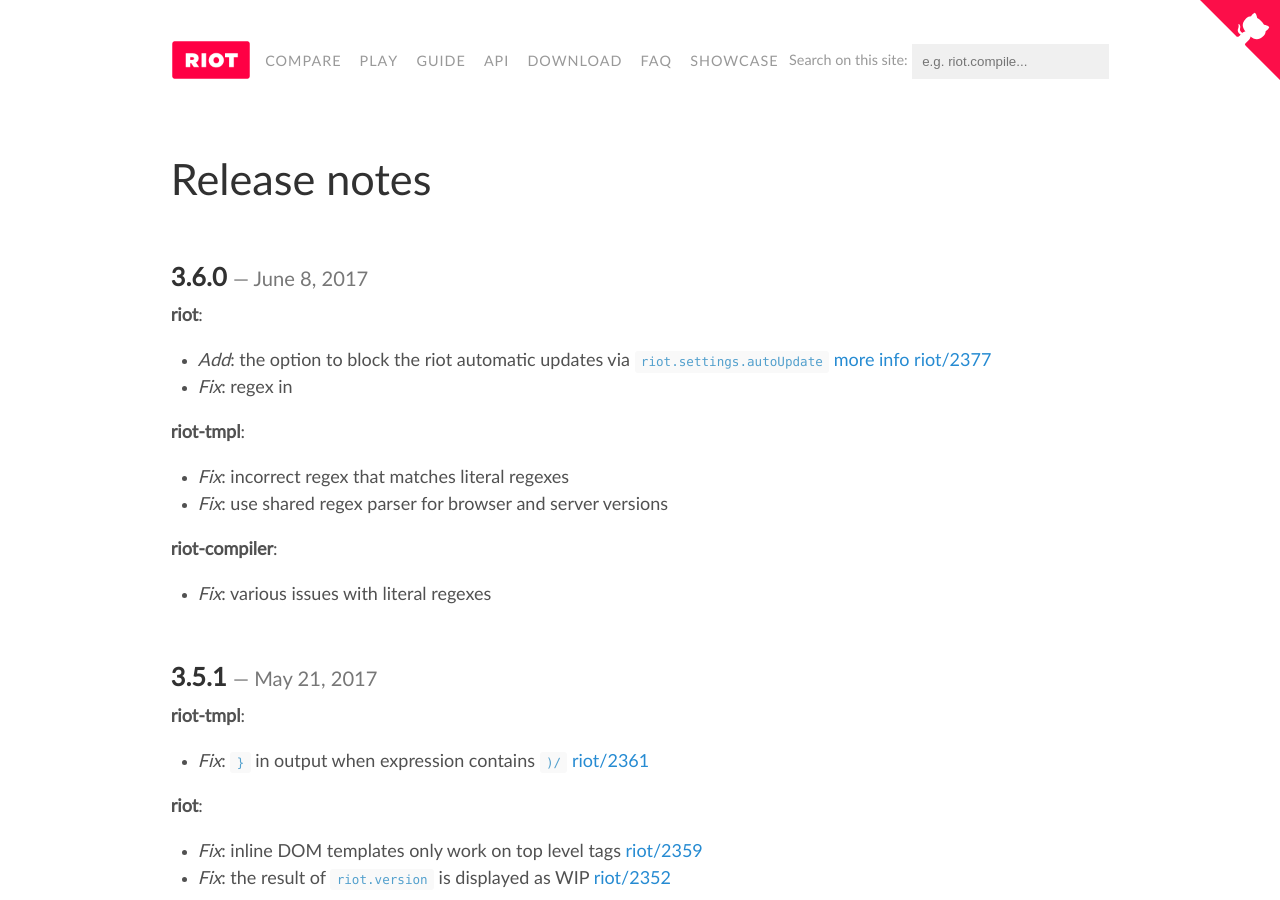
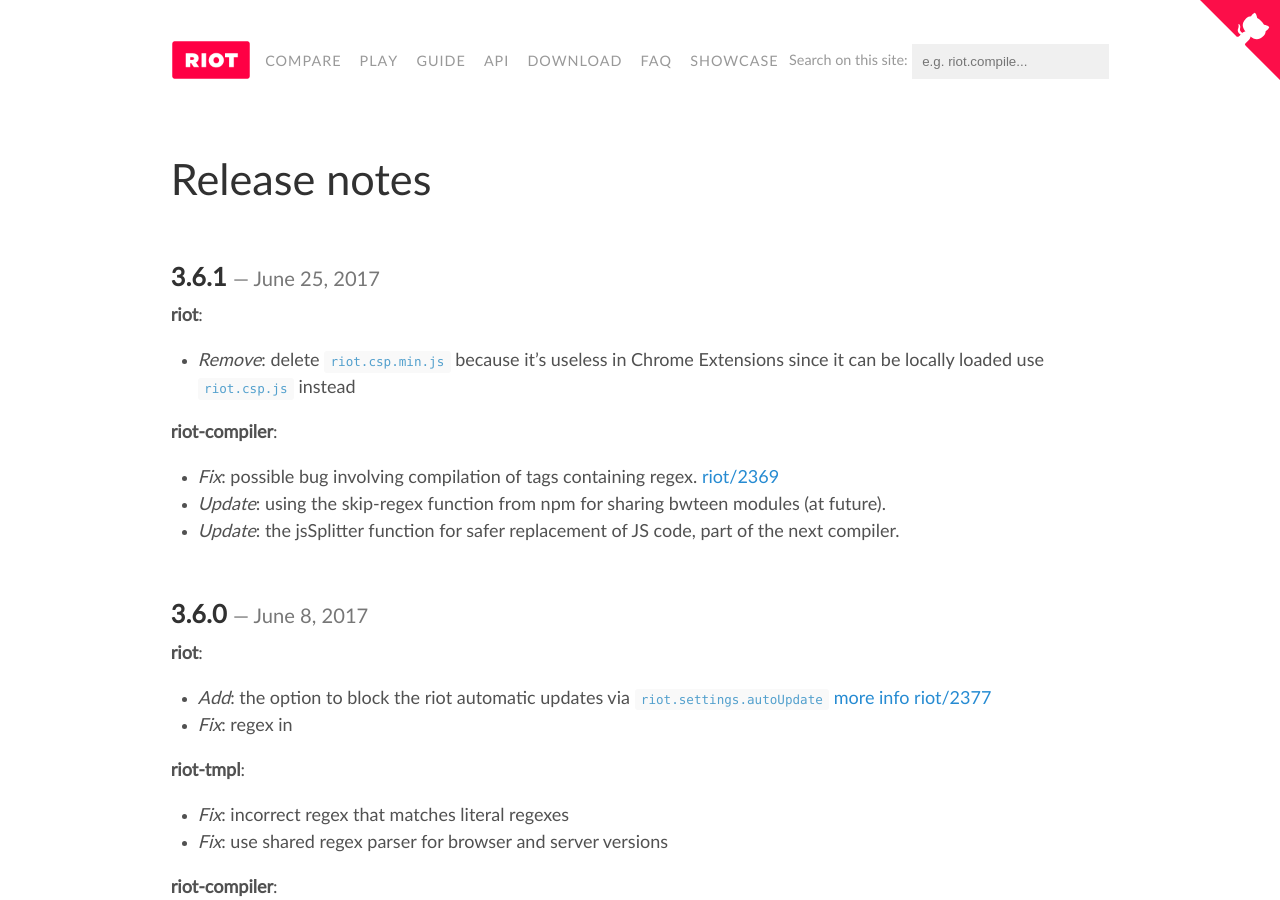
Before and after one commit to riot/riot.github.io, a Jekyll site: the page built from release-notes.md, in a window 1280 px wide and 900 px high. Built offline with Jekyll 4.4.1, drawn with Linux system fonts in a browser that asks for light colours; nearby versions of some CDN libraries; emoji names are drawn with the system emoji font; comment, search, counter and statistics services are not loaded.

Commit message:
added: release notes

```diff
--- a/_config.yml
+++ b/_config.yml
@@ -42,9 +42,9 @@
 minor_version:       3.6
 v2_minor_version:    2.6
 
-version:             3.6.0
+version:             3.6.1
 v2_version:          2.6.8
-version_slurp:       Add option to block riot auto updates
+version_slurp:       Fix regex compiler issues
 v2_version_slurp:    Security patch agains XSS injections
 repo:                https://github.com/riot/riot
 twitter_account:     https://twitter.com/riotjs_
--- a/release-notes.md
+++ b/release-notes.md
@@ -5,6 +5,18 @@
 ---
 
 # {{ page.title }}
+
+## 3.6.1 *June 25, 2017*
+
+__riot__:
+
+  - _Remove_: delete `riot.csp.min.js` because it's useless in Chrome Extensions since it can be locally loaded use `riot.csp.js` instead
+
+__riot-compiler__:
+  - _Fix_: possible bug involving compilation of tags containing regex. [riot/2369](https://github.com/riot/riot/issues/2369)
+  - _Update_: using the skip-regex function from npm for sharing bwteen modules (at future).
+  - _Update_: the jsSplitter function for safer replacement of JS code, part of the next compiler.
+
 
 ## 3.6.0 *June 8, 2017*
 
```
Also changed, not shown: download.md (+0 -2 lines), LICENSE.md.
